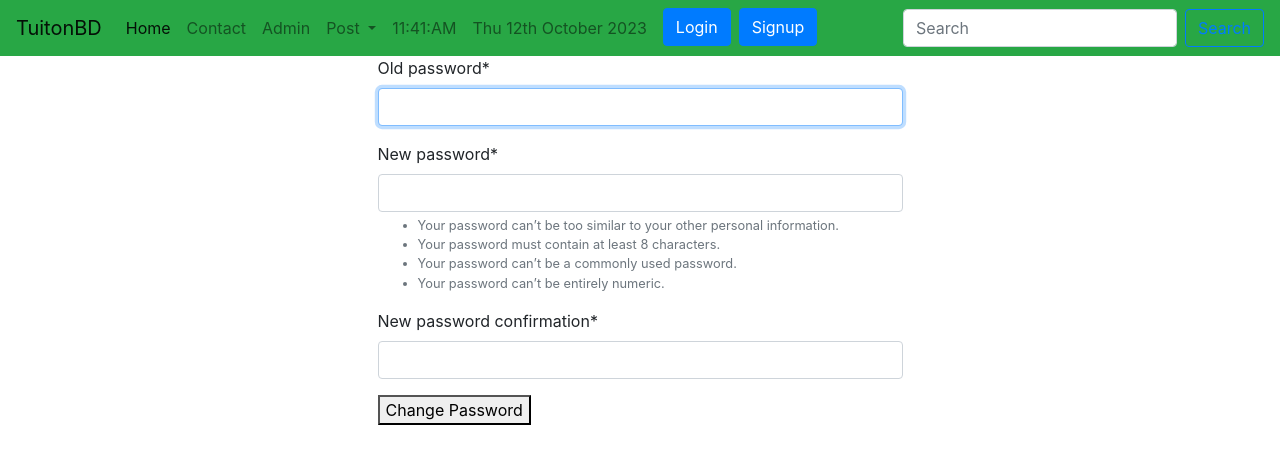
After one commit to hridoyshil/Python-DJango-Project, a Django app: page /session/password/ in a window 1280 px wide. The commit adds this page. Shown: the top 464 px of the page. Run offline with Django 4.2, Linux system fonts and the light colour scheme; some libraries are stand-ins or nearby versions.

Commit message:
Django  Authentication (Change Password)
https://www.youtube.com/watch?v=2V1jB4P83vk&list=PL4NIq30KvXLDf3a3DQXZyGv_BNYRYTXJS&index=40

```diff
--- a/firstproject/session/urls.py
+++ b/firstproject/session/urls.py
@@ -1,5 +1,5 @@
 from django.urls import path
-from .views import loginuser, logoutuser, registration
+from .views import loginuser, logoutuser, registration, change_password
 
 app_name = "session"
 
@@ -7,4 +7,5 @@ urlpatterns = [
     path("login/", loginuser, name="login"),
     path("logout/", logoutuser, name="logout"),
     path("signup/", registration, name="signup"),
+    path("password/", change_password, name="password"),
 ]
--- a/firstproject/session/views.py
+++ b/firstproject/session/views.py
@@ -1,6 +1,6 @@
 from django.shortcuts import render, redirect
-from django.contrib.auth.forms import AuthenticationForm
-from django.contrib.auth import authenticate, login, logout
+from django.contrib.auth.forms import AuthenticationForm, PasswordChangeForm
+from django.contrib.auth import authenticate, login, logout, update_session_auth_hash
 from django.contrib.auth.models import User
 from django.contrib import messages
 from .forms import SignUpForm
@@ -40,5 +40,17 @@ def registration(request):
             form.save()
             return redirect("session:login")
     else:
-        form = SignUpForm
+        form = SignUpForm()
     return render(request, "session/signup.html", {"form": form})
+
+
+def change_password(request):
+    if request.method == "POST":
+        form = PasswordChangeForm(data=request.POST, user=request.user)
+        if form.is_valid():
+            update_session_auth_hash(request, form.user)
+            messages.success(request, "Password successfully change")
+            return redirect("homeview")
+    else:
+        form = PasswordChangeForm(user=request.user)
+    return render(request, "session/change_pass.html", {"form": form})
--- a/firstproject/templates/basic.html
+++ b/firstproject/templates/basic.html
@@ -62,8 +62,15 @@
                 </li>
 
                 {% if user.is_authenticated %}
-                <li class="nav-item">
-                    <a class="btn btn-primary ml-2" href="session/logout/">Logout</a>
+                <li class="nav-item dropdown">
+                    <a class="nav-link dropdown-toggle" href="#" id="navbarDropdown" role="button"
+                        data-toggle="dropdown" aria-haspopup="true" aria-expanded="false">
+                        {{user.username}}
+                    </a>
+                    <div class="dropdown-menu" aria-labelledby="navbarDropdown">
+                        <a class="dropdown-item" href="session/logout/">Logout</a>
+                        <a class="dropdown-item" href="/session/password/">Change Password</a>
+                    </div>
                 </li>
 
                 {% else %}
--- /dev/null
+++ b/firstproject/templates/session/change_pass.html
@@ -0,0 +1,14 @@
+{% extends 'basic.html' %}
+{% block body %}
+{% load crispy_forms_tags %}
+<div class="container">
+    <div class="col-md-6 offset-md-3">
+        <form action="" method="post">
+            {% csrf_token %}
+            {{form|crispy}}
+            <button type="submit">Change Password</button>
+
+        </form>
+    </div>
+</div>
+{% endblock body %}
```
Also changed, not shown: firstproject/db.sqlite3.
